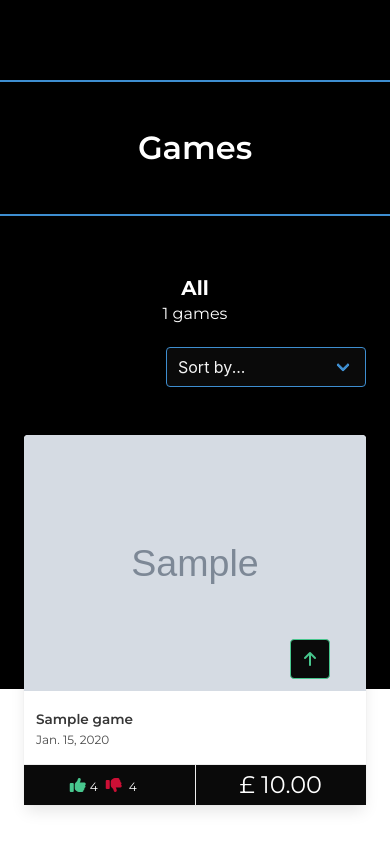
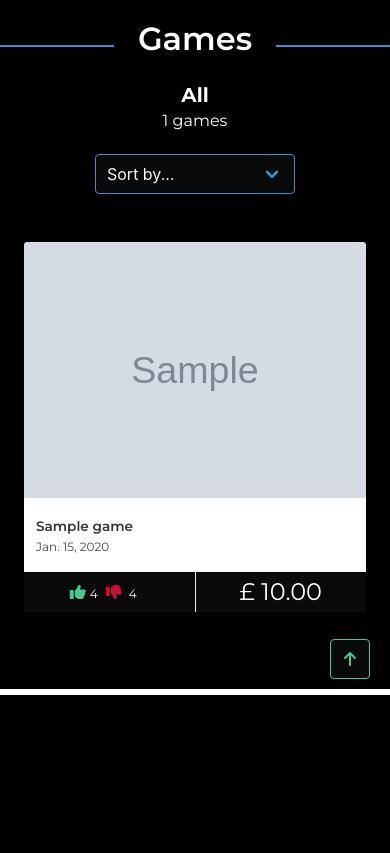
Before and after one commit to NicBritz/turn-games, a Django app: page /games/ in a window 390 px wide. Shown: the part 155-1008 px from the top of the page. After the commit the page ends 850 px from the top, so only its background shows below. Run offline with Django 3.2, Linux system fonts and the light colour scheme; tables that the repository leaves empty hold one stand-in row (values such as "Sample post"); grey boxes marked "Sample" are stand-in pictures; parts of the project's set-up code (start-up, migrations or seed data) failed here and were passed over; some libraries are stand-ins or nearby versions.

Commit message:
:hammer: tidied up mobile view of game products

```diff
--- a/games/templates/games/games.html
+++ b/games/templates/games/games.html
@@ -2,8 +2,8 @@
 {% load  static %}
 
 {% block content %}
-    <div class="container pt-3">
-    <div class="columns mb-0">
+    <div class="container pt-3 game-selection-container">
+    <div class="columns mb-0 is-multiline is-mobile">
         <div class="column ">
             <hr class="has-background-info">
         </div>
@@ -15,17 +15,9 @@
         </div>
     </div>
     <div class="section pt-0">
-        <div class="columns has-text-left">
-            <div class="column">
-                {% if current_selection != None or search_term != None %}
-                    <a class=" button is-danger is-outlined has-text-weight-bold" href="{% url 'games' %}"><span>Clear</span>
-                        <span class="icon is-small">
-                        <i class="fas fa-times"></i>
-                            </span></a>
-                {% endif %}
-            </div>
-            <div class="column has-text-centered">
-
+        <div class="columns is-mobile is-multiline">
+            <div class="column my-0 py-0"></div>
+            <div class="column has-text-centered is-12-mobile">
                 {% if current_selection == None and search_term == None %}
                     <p class="has-text-white is-line-1 is-size-5 has-text-weight-bold"> All </p>
                     <p class="has-text-white is-line-1 mt-1 ">{{ games.count }} games</p>
@@ -33,23 +25,35 @@
 
                 {% if search_term != None %}
                     <p class="has-text-white is-line-1 is-size-5 has-text-weight-bold "><span class="is-size-6 mr-2"><i
-                            class="fas fa-search fa-xs"></i> </span> {{ search_term }} </p>
+                            class="fas fa-search fa-xs"></i> </span> {{ search_term }} <a class=" has-text-danger"
+                                                                                          href="{% url 'games' %}">
+                        <span class="ml-3">
+                        <i class="fas fa-times has-text-danger fa-lg"></i>
+                            </span></a></p>
                     <p class="has-text-white is-line-1 mt-1 ">{{ games.count }} games</p>
                 {% endif %}
 
                 {% if current_selection == 'Discounted' or current_selection == 'Featured' %}
                     <p class="has-text-white is-line-1 has-text-weight-bold"><span class="is-size-6 mr-2"><i
-                            class="fas fa-piggy-bank fa-xs"></i> </span>{{ current_selection }} </p>
+                            class="fas fa-piggy-bank fa-xs"></i> </span>{{ current_selection }} <a
+                            class=" has-text-danger" href="{% url 'games' %}">
+                        <span class="ml-3">
+                        <i class="fas fa-times has-text-danger fa-lg"></i>
+                            </span></a></p>
                     <p class="has-text-white is-line-1 mt-1">{{ games.count }} games</p>
                 {% else %}
                     {% for selection in current_selection %}
                         <p class="has-text-white is-line-1 has-text-weight-bold"><span class="is-size-6 mr-2"><i
-                                class="fas fa-tags fa-xs"></i> </span> {{ selection.friendly_name }} </p>
+                                class="fas fa-tags fa-xs"></i> </span> {{ selection.friendly_name }} <a
+                                class=" has-text-danger" href="{% url 'games' %}">
+                        <span class="ml-3">
+                        <i class="fas fa-times has-text-danger fa-lg"></i>
+                            </span></a></p>
                         <p class="has-text-white is-line-1 mt-1">{{ games.count }} Games</p>
                     {% endfor %}
                 {% endif %}
             </div>
-            <div class="column has-text-right">
+            <div class="column has-text-centered is-12-mobile">
                 <div class="field">
                     <div class="control is-dark">
                         <div class="select is-info ">
--- a/static/css/base.css
+++ b/static/css/base.css
@@ -97,13 +97,17 @@ body {
         right: 0;
     }
 
-    /*.carousel {*/
-    /*    overflow: hidden;*/
-    /*    height: 30vh;*/
-    /*}*/
-    /*.carousel-cell img {*/
-    /*    height: 30vh;*/
-    /*}*/
+    .game-selection-container {
+        position: relative;
+        top: -35px;
+    }
+
+    .top-button {
+        position: fixed;
+        bottom: 10px;
+        right: 20px;
+    }
+
     .flickity-button {
         display: none;
     }
@@ -154,6 +158,7 @@ body {
     top: -35px;
 }
 
+
 .card-title {
     font-size: 0.85em;
 }
```
